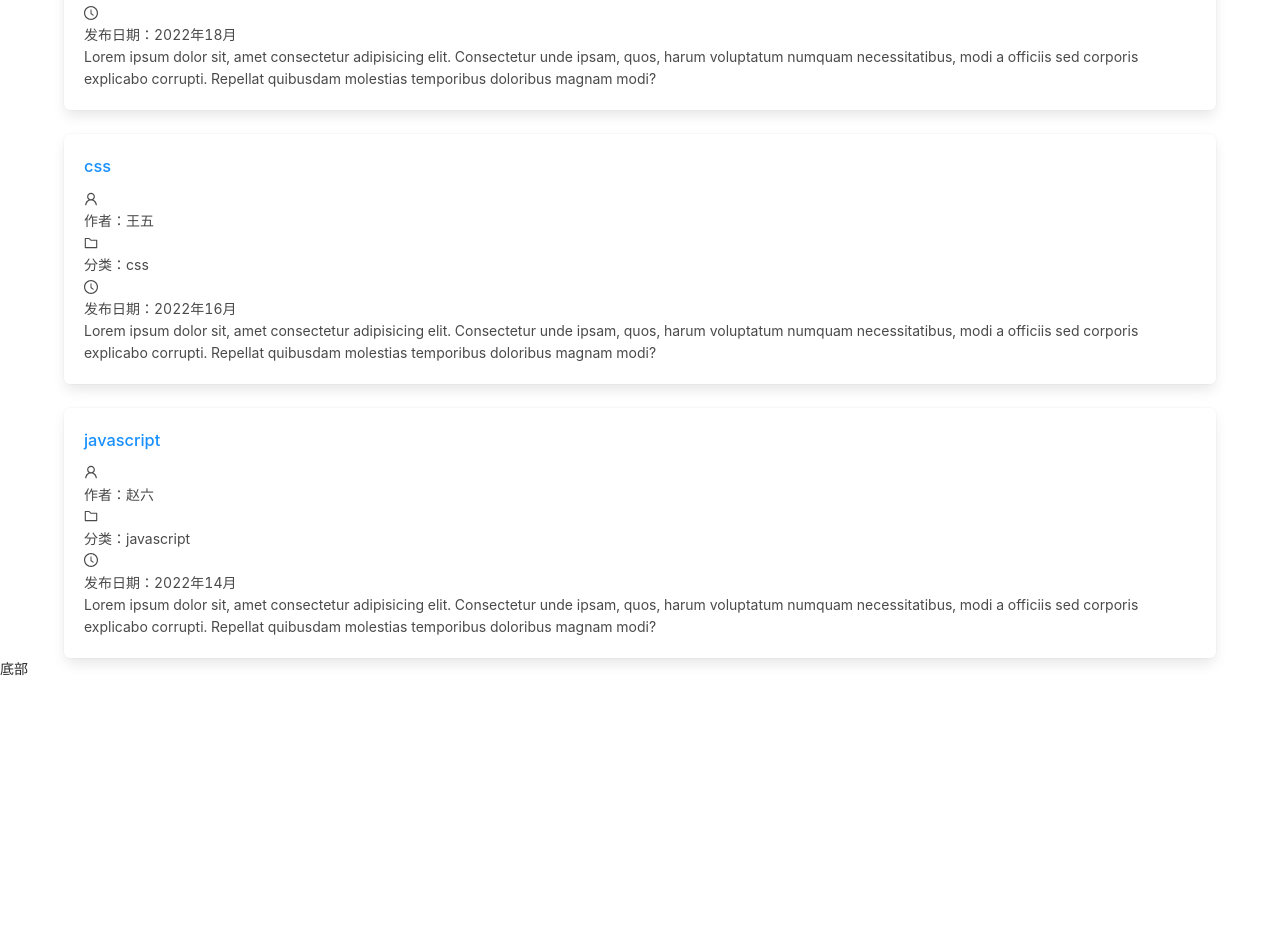
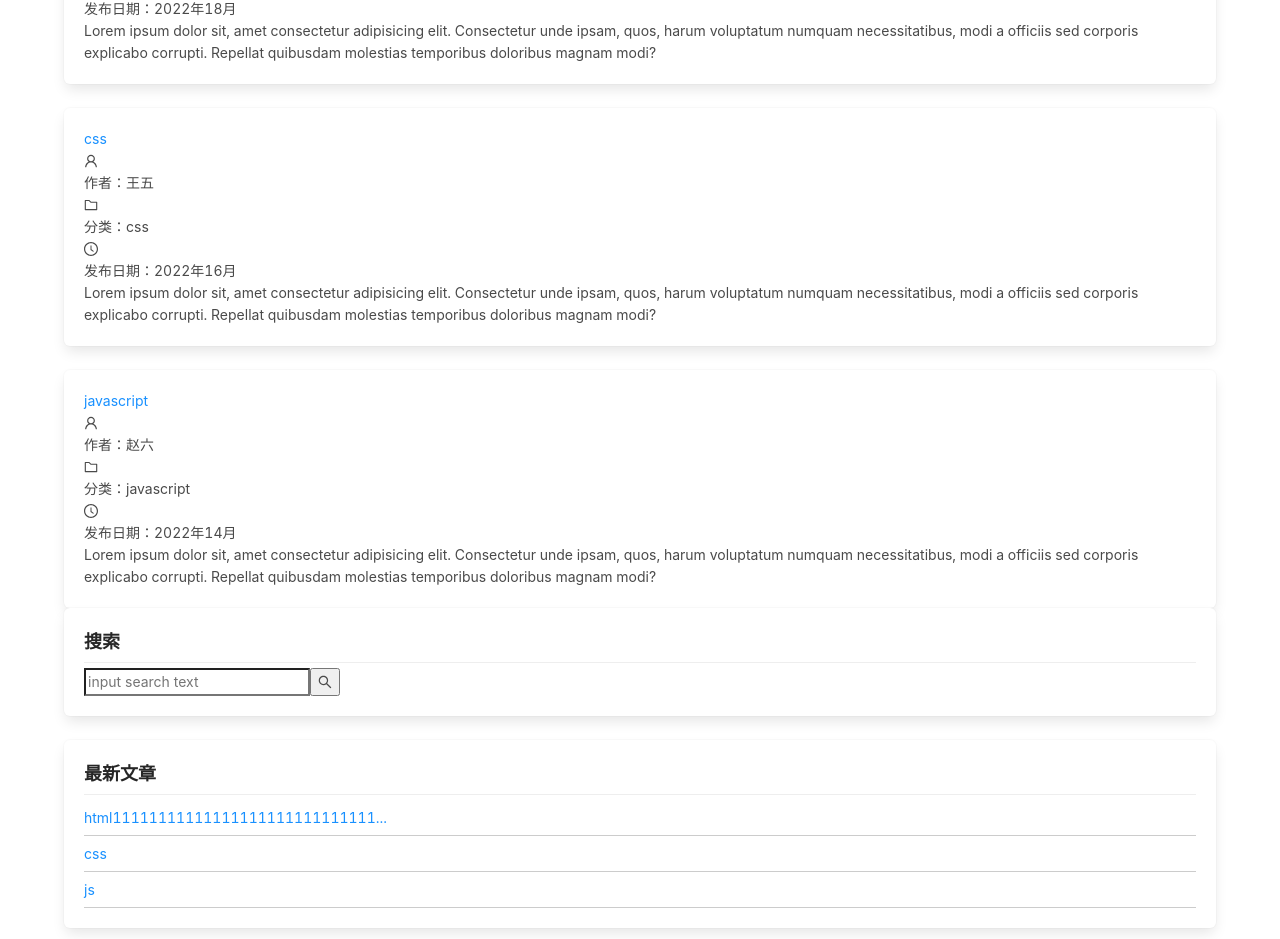
Before and after one commit to inryygy007/vueBlog, a Vue app: page /home in a window 1280 px wide. Shown: the part 1858-2797 px from the top of the page. Before the commit the page ends 2538 px from the top, so only its background shows below. Built offline with nearby package versions, Linux system fonts and the light colour scheme.

Commit message:
侧边栏AsideBox组件封装

```diff
--- /dev/null
+++ b/src/components/AsideBox.vue
@@ -0,0 +1,80 @@
+<template>
+  <aside class="box is-size-5 has-text-weight-semibold">
+    <h1 class="side-title">{{ name }}</h1>
+    <div class="" v-if="type == 'search'">
+      <a-input-search v-model:value="value" placeholder="input search text" />
+    </div>
+
+    <div class="news" v-if="type == 'news' && newsData.length > 0">
+      <ul>
+        <li v-for="(item, index) in newsData" :key="index">
+          <a href="">{{ item.title }}</a>
+        </li>
+      </ul>
+    </div>
+
+    <div class="" v-if="type == 'tag' && tagsData.length > 0">
+      <a-tag v-for="(item, index) in tagsData" :key="index" :color="item.color">{{
+        item.name
+      }}</a-tag>
+    </div>
+
+    <div class="archive" v-if="type == 'archive' && archiveData.length > 0">
+      <ul class="pl-2 pr-2">
+        <li v-for="(item, index) in archiveData" :key="index">
+          <a href="">{{ item.data }}</a>
+        </li>
+      </ul>
+    </div>
+    <slot name="box" v-if="type == 'box'"></slot>
+  </aside>
+</template>
+
+<script setup>
+import { ref } from "vue";
+
+const props = defineProps({
+  name: {
+    type: String,
+    default: "搜索",
+  },
+  type: {
+    type: String,
+    default: "search",
+    validator(value) {
+      return ["search", "news", "tag", "archive", "box"].includes(value);
+    },
+  },
+  newsData: {
+    type: Array,
+    default: [],
+  },
+  tagsData: {
+    type: Array,
+    default: [],
+  },
+  archiveData: {
+    type: Array,
+    default: [],
+  },
+});
+
+const value = ref("");
+</script>
+
+<style lang="scss" scoped>
+.side-title {
+  font-size: 18px;
+  font-weight: bold;
+  border-bottom: solid 1px #eee;
+  padding-bottom: 0.3em;
+  margin-bottom: 0.3em;
+}
+.news,
+.archive {
+  li {
+    line-height: 2.5em;
+    border-bottom: 1px solid #ccc;
+  }
+}
+</style>
--- a/src/layout/layout.vue
+++ b/src/layout/layout.vue
@@ -72,6 +72,7 @@ import { RouterView, RouterLink } from "vue-router";
 
 <style lang="scss">
 @import "bulma/sass/utilities/_all.sass";
+@import "bulma/sass/base/minireset.sass";
 @import "bulma/sass/components/navbar.sass";
 @import "bulma/sass/elements/container.sass";
 @import "bulma/sass/elements/box.sass";
--- a/src/views/HomeView.vue
+++ b/src/views/HomeView.vue
@@ -1,5 +1,6 @@
 <script setup>
-import { ref, reactive, getCurrentInstance } from "vue";
+import AsideBox from "../components/AsideBox.vue";
+import { ref, reactive, getCurrentInstance, computed } from "vue";
 const { proxy } = getCurrentInstance();
 
 const obj = reactive({
@@ -36,6 +37,39 @@ const obj = reactive({
     },
   ],
 });
+
+const newsData = [
+  {
+    title:
+      "html11111111111111111111111111111111111111111111111111111111111111111111111111111111111111111111111111111111111111111111111111111111111111111",
+  },
+  {
+    title: "css",
+  },
+  {
+    title: "js",
+  },
+];
+const newsDataComp = computed(() => {
+  let itemNewsData = newsData.map((item) => {
+    let { title } = item;
+    if (title.length > 33) {
+      return { title: title.substring(0, 33) + "..." };
+    }
+    return item;
+  });
+  console.log("itemNewsData", itemNewsData, newsData);
+  return itemNewsData;
+});
+const tagsData = [
+  { name: "tag1", color: "#87d068" },
+  { name: "tag2", color: "#f50" },
+];
+const archiveData = [
+  { data: "2020年11月28日" },
+  { data: "2021年3月26日" },
+  { data: "2022年12月8日" },
+];
 </script>
 
 <template>
@@ -63,6 +97,11 @@ const obj = reactive({
       </article-item>
     </a-col>
 
-    <a-col :span="6"></a-col>
+    <a-col :span="6">
+      <aside-box type="search"> </aside-box>
+      <aside-box name="最新文章" type="news" :news-data="newsDataComp"> </aside-box>
+      <aside-box name="标签" type="tag" :tags-data="tagsData"> </aside-box>
+      <aside-box name="归档" type="archive" :archive-data="archiveData"> </aside-box>
+    </a-col>
   </a-row>
 </template>
```
